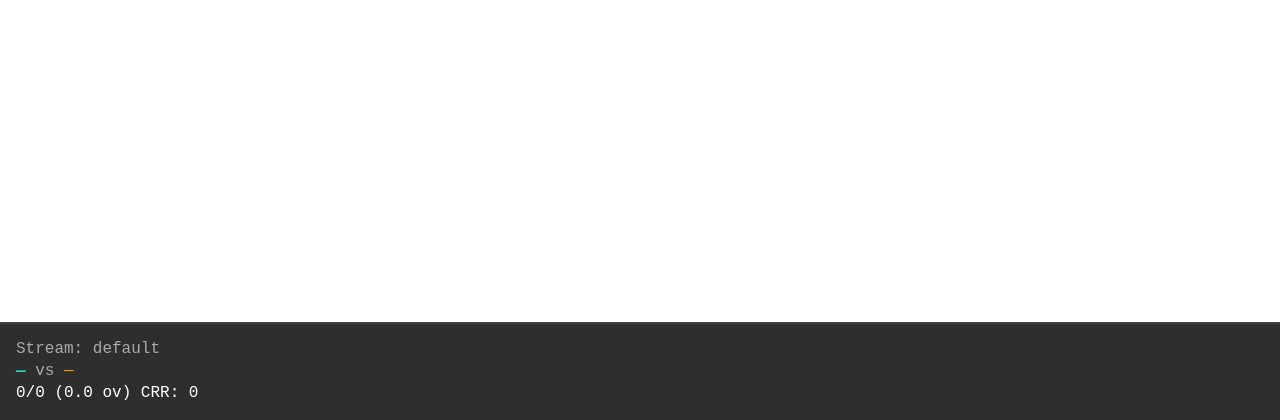
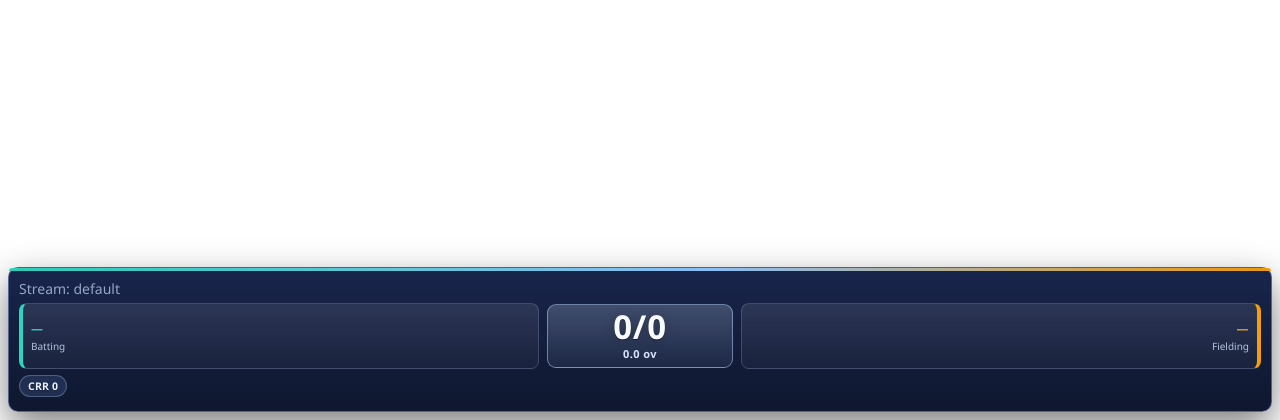
Before and after one commit to g-krish93/score, a Flask app: page / in a window 1280 px wide. Shown: the part 380-800 px from the top of the page. Run offline with Flask 3, Linux system fonts and the light colour scheme; data that the repository does not hold is empty.

Commit message:
Optimize overlay readability for OBS 1080p.
Tune the IPL-style lower-third for common 1080p stream compression with stronger contrast, heavier numeric rendering, and a full-width desktop treatment at large resolutions so scoreboard text remains legible in broadcast output.

Co-authored-by: Cursor <cursoragent@cursor.com>

```diff
--- a/templates/overlay.html
+++ b/templates/overlay.html
@@ -5,42 +5,182 @@
   <meta name="viewport" content="width=device-width,initial-scale=1">
   <title>Cricket Overlay</title>
   <style>
-    :root { --team1: #2dd4bf; --team2: #f59e0b; --bg: rgba(0,0,0,.82); --fg: #fff; --muted: #aaa; --overlay-scale: 1; }
-    body { margin: 0; padding: 0; background: transparent; font-family: "Courier New", Courier, monospace; }
-    #overlay { position: fixed; bottom: 0; left: 0; right: 0; background: var(--bg); color: var(--fg); padding: calc(12px * var(--overlay-scale)) calc(16px * var(--overlay-scale)); border-top: 2px solid rgba(255,255,255,.08); font-size: calc(16px * var(--overlay-scale)); }
-    .muted { color: #aaa; }
+    :root {
+      --team1: #2dd4bf;
+      --team2: #f59e0b;
+      --bg: rgba(5, 14, 38, 0.96);
+      --fg: #f8fbff;
+      --muted: #95a7c7;
+      --overlay-scale: 1;
+    }
+    body { margin: 0; padding: 0; background: transparent; font-family: "Segoe UI", Arial, sans-serif; }
+    #overlay {
+      position: fixed;
+      left: 8px;
+      right: 8px;
+      bottom: 8px;
+      background: linear-gradient(180deg, rgba(15, 28, 68, 0.96), var(--bg));
+      color: var(--fg);
+      border: 1px solid rgba(172, 199, 255, .42);
+      border-radius: 10px;
+      box-shadow: 0 14px 36px rgba(0,0,0,.5);
+      padding: calc(8px * var(--overlay-scale)) calc(10px * var(--overlay-scale));
+      font-size: calc(14px * var(--overlay-scale));
+    }
+    #overlay::before {
+      content: "";
+      position: absolute;
+      left: 0;
+      right: 0;
+      top: 0;
+      height: 3px;
+      border-radius: 10px 10px 0 0;
+      background: linear-gradient(90deg, var(--team1), #93c5fd 56%, var(--team2));
+      opacity: .95;
+    }
+    #stale { position: absolute; right: 12px; top: 8px; color: #ef4444; display: none; }
+    #flash { position: absolute; left: 12px; top: 8px; font-weight: 900; display: none; letter-spacing: .03em; }
+    .muted { color: var(--muted); }
+    .row { margin: 3px 0; white-space: pre-wrap; }
     .title { font-weight: 800; }
-    .section-title { color: #aaa; font-size: calc(12px * var(--overlay-scale)); letter-spacing: 1px; text-transform: uppercase; }
-    #stale { position: absolute; right: 16px; top: 8px; color: #ff4040; display: none; }
-    .row { margin: 4px 0; white-space: pre; }
-    .result { color: #22c55e; font-weight: 800; letter-spacing: .3px; }
+    .section-title { color: #9ab0d8; font-size: calc(10.5px * var(--overlay-scale)); letter-spacing: .1em; text-transform: uppercase; font-weight: 800; }
+    .result {
+      color: #22c55e;
+      font-weight: 800;
+      letter-spacing: .02em;
+      padding: 4px 8px;
+      border: 1px solid rgba(34,197,94,.35);
+      border-radius: 8px;
+      background: rgba(34,197,94,.11);
+    }
     .team1 { color: var(--team1); }
     .team2 { color: var(--team2); }
-    #flash { position: absolute; left: 16px; top: 8px; font-weight: 900; display: none; }
+    .score-pop { animation: pop .32s ease-out; display: inline-block; }
+    .score-strip {
+      display: grid;
+      grid-template-columns: minmax(130px,1fr) auto minmax(150px,1fr);
+      align-items: center;
+      gap: 8px;
+      margin-top: 5px;
+    }
+    .team-box {
+      min-height: 52px;
+      border-radius: 8px;
+      display: grid;
+      align-content: center;
+      gap: 2px;
+      padding: 6px 8px;
+      border: 1px solid rgba(175, 197, 236, .22);
+      background: linear-gradient(180deg, rgba(255,255,255,.09), rgba(255,255,255,.03));
+    }
+    .team-box.left { border-left: 4px solid var(--team1); }
+    .team-box.right { border-right: 4px solid var(--team2); text-align: right; }
+    .team-name { font-size: calc(12px * var(--overlay-scale)); font-weight: 900; letter-spacing: .04em; text-transform: uppercase; }
+    .team-sub { font-size: calc(10px * var(--overlay-scale)); color: #b4c3de; }
+    .main-score {
+      border-radius: 9px;
+      border: 1px solid rgba(190, 215, 255, .5);
+      background: linear-gradient(180deg, rgba(217, 235, 255, .22), rgba(140, 176, 230, .08));
+      text-align: center;
+      padding: 6px 12px;
+      min-width: 160px;
+    }
+    .score-big {
+      font-size: calc(33px * var(--overlay-scale));
+      line-height: .95;
+      font-weight: 950;
+      letter-spacing: .02em;
+      font-variant-numeric: tabular-nums;
+      text-shadow: 0 1px 0 rgba(0,0,0,.55), 0 0 10px rgba(0,0,0,.22);
+    }
+    .score-meta {
+      font-size: calc(11px * var(--overlay-scale));
+      color: #d7e4fb;
+      margin-top: 3px;
+      font-weight: 700;
+      letter-spacing: .04em;
+    }
+    .statline {
+      margin-top: 6px;
+      display: flex;
+      flex-wrap: wrap;
+      gap: 5px;
+    }
+    .pill {
+      border-radius: 999px;
+      border: 1px solid rgba(178, 201, 240, .3);
+      background: rgba(84, 118, 177, .24);
+      padding: 3px 8px;
+      font-size: calc(10.5px * var(--overlay-scale));
+      font-weight: 800;
+      color: #eaf1ff;
+      letter-spacing: .02em;
+      text-shadow: 0 1px 0 rgba(0,0,0,.35);
+    }
     #momentum { margin-top: 6px; display: flex; gap: 4px; flex-wrap: wrap; }
-    .mom { font-size: calc(11px * var(--overlay-scale)); border-radius: 999px; padding: calc(2px * var(--overlay-scale)) calc(6px * var(--overlay-scale)); background: rgba(255,255,255,.08); }
-    .mom.w { background: rgba(255,61,61,.25); }
-    .mom.f { background: rgba(240,192,64,.28); }
-    .mom.s { background: rgba(255,93,93,.28); }
-    .score-pop { animation: pop .35s ease-out; display: inline-block; }
-    #pressureWrap { margin-top: 4px; height: 6px; border-radius: 999px; background: rgba(255,255,255,.13); overflow: hidden; display: none; }
+    .mom {
+      font-size: calc(11px * var(--overlay-scale));
+      border-radius: 999px;
+      padding: calc(2px * var(--overlay-scale)) calc(7px * var(--overlay-scale));
+      border: 1px solid rgba(171, 193, 230, .23);
+      background: rgba(106, 138, 193, .24);
+      font-weight: 800;
+      text-shadow: 0 1px 0 rgba(0,0,0,.35);
+    }
+    .mom.w { background: rgba(239,68,68,.26); }
+    .mom.f { background: rgba(234,179,8,.24); }
+    .mom.s { background: rgba(249,115,22,.28); }
+    #pressureWrap { margin-top: 5px; height: 6px; border-radius: 999px; background: rgba(255,255,255,.15); overflow: hidden; display: none; }
     #pressureFill { height: 100%; width: 0%; transition: width .35s ease; background: linear-gradient(90deg,#22c55e,#eab308,#ef4444); }
-    .flash-4 { color: #f0c040; text-shadow: 0 0 8px rgba(240,192,64,.5); }
-    .flash-6 { color: #ff5d5d; text-shadow: 0 0 8px rgba(255,93,93,.6); }
-    .flash-w { color: #ff3d3d; text-shadow: 0 0 8px rgba(255,61,61,.6); }
-    .theme-neon { --bg: rgba(9, 11, 26, .92); --fg: #d6f6ff; --muted: #79a7b4; }
-    .theme-neon #overlay { border-top: 2px solid rgba(85, 245, 255, .5); box-shadow: 0 0 20px rgba(85,245,255,.2); }
-    .theme-minimal { --bg: rgba(0,0,0,.64); }
-    .theme-minimal #overlay { border-top: none; padding: 8px 12px; }
-    .density-compact #overlay { padding: 6px 10px; }
-    .density-compact .row { font-size: 12px; margin: 2px 0; }
-    @media (max-aspect-ratio: 10/16) {
-      #overlay { padding: 8px 10px; }
-      .row { font-size: 12px; margin: 2px 0; }
+    .flash-4 { color: #facc15; text-shadow: 0 0 8px rgba(250,204,21,.5); }
+    .flash-6 { color: #fb923c; text-shadow: 0 0 8px rgba(251,146,60,.6); }
+    .flash-w { color: #ef4444; text-shadow: 0 0 8px rgba(239,68,68,.65); }
+    .theme-neon { --bg: rgba(9,11,26,.96); --fg: #d6f6ff; --muted: #86a8b8; }
+    .theme-neon #overlay { border-color: rgba(85,245,255,.45); box-shadow: 0 0 20px rgba(85,245,255,.18); }
+    .theme-minimal { --bg: rgba(0,0,0,.78); }
+    .theme-minimal #overlay {
+      border-radius: 4px;
+      border-color: rgba(255,255,255,.12);
+      box-shadow: none;
+      left: 0;
+      right: 0;
+      bottom: 0;
+    }
+    .density-compact #overlay { padding: 5px 7px; }
+    .density-compact .score-big { font-size: calc(27px * var(--overlay-scale)); }
+    .density-compact .team-box { min-height: 44px; }
+    @media (max-width: 720px) {
+      .score-strip { grid-template-columns: 1fr; }
+      .team-box.right { text-align: left; border-right: 1px solid rgba(255,255,255,.14); border-left: 4px solid var(--team2); }
+      .main-score { min-width: 0; }
+    }
+    @media (min-width: 1600px) {
+      #overlay {
+        left: 0;
+        right: 0;
+        bottom: 0;
+        border-radius: 0;
+        border-left: none;
+        border-right: none;
+        border-bottom: none;
+        padding: 9px 16px;
+      }
+      #overlay::before { border-radius: 0; height: 4px; }
+      .score-strip {
+        grid-template-columns: minmax(170px,1fr) auto minmax(210px,1fr);
+        gap: 12px;
+      }
+      .team-name { font-size: 13px; }
+      .team-sub { font-size: 10.5px; }
+      .score-big { font-size: calc(38px * var(--overlay-scale)); }
+      .score-meta { font-size: calc(12px * var(--overlay-scale)); }
+      .pill { font-size: calc(11px * var(--overlay-scale)); padding: 4px 10px; }
+      .section-title { font-size: calc(11px * var(--overlay-scale)); }
+      .row { font-size: calc(15px * var(--overlay-scale)); }
     }
     @keyframes pop {
       0% { transform: scale(1.0); }
-      45% { transform: scale(1.12); }
+      45% { transform: scale(1.1); }
       100% { transform: scale(1.0); }
     }
   </style>
@@ -112,6 +252,33 @@
       setTimeout(() => { flash.style.display = "none"; }, 1200);
     }
 
+    function renderMainScore(data, resultRow) {
+      const scoreKey = `${data.runs}-${data.wickets}`;
+      const popClass = scoreKey !== lastScoreKey ? "score-pop" : "";
+      lastScoreKey = scoreKey;
+      const chasePill = data.innings === 2
+        ? `<span class="pill">Need ${text(data.runs_needed)} off ${text(data.balls_remaining)}b</span><span class="pill">RRR ${text(data.rrr)}</span>`
+        : `<span class="pill">CRR ${text(data.crr)}</span>`;
+      return (
+        resultRow +
+        `<div class="score-strip">` +
+          `<div class="team-box left">` +
+            `<div class="team-name team1">${text(data.batting_team)}</div>` +
+            `<div class="team-sub">Batting</div>` +
+          `</div>` +
+          `<div class="main-score">` +
+            `<div class="score-big ${popClass}">${text(data.runs)}/${text(data.wickets)}</div>` +
+            `<div class="score-meta">${text(data.overs_display)} ov</div>` +
+          `</div>` +
+          `<div class="team-box right">` +
+            `<div class="team-name team2">${text(data.bowling_team)}</div>` +
+            `<div class="team-sub">${data.innings === 2 ? `Target ${text(data.target)}` : "Fielding"}</div>` +
+          `</div>` +
+        `</div>` +
+        `<div class="statline">${chasePill}</div>`
+      );
+    }
+
     function renderOverlay(data) {
       setTheme(data);
       maybeFlash(data);
@@ -125,7 +292,7 @@
       if (panel === "batting") {
         const rows = (data.batting_squad || []).filter(p => p.status === "batting" || p.status === "out");
         if (!rows.length) { content.innerHTML = resultRow + '<div class="row section-title">BATTING</div><div class="row muted">— —</div>'; return; }
-        content.innerHTML = resultRow + '<div class="row section-title">BATTING</div>' + rows.map(p =>
+        content.innerHTML = renderMainScore(data, resultRow) + '<div class="row section-title">BATTING CARD</div>' + rows.map(p =>
           `<div class="row ${p.status === "out" ? "muted" : ""}">${pad(p.name)} ${p.runs} (${p.balls})</div>`
         ).join("");
         return;
@@ -133,7 +300,7 @@
       if (panel === "bowling") {
         const rows = (data.bowling_squad || []).filter(p => p.overs > 0 || p.balls > 0);
         if (!rows.length) { content.innerHTML = resultRow + '<div class="row section-title">BOWLING</div><div class="row muted">— —</div>'; return; }
-        content.innerHTML = resultRow + '<div class="row section-title">BOWLING</div>' + rows.map(p =>
+        content.innerHTML = renderMainScore(data, resultRow) + '<div class="row section-title">BOWLING CARD</div>' + rows.map(p =>
           `<div class="row ${p.name === data.current_bowler ? "" : "muted"}">${pad(p.name)} ${p.overs}.${p.balls}-${p.maidens || 0}-${p.runs}-${p.wickets}</div>`
         ).join("");
         return;
@@ -141,9 +308,8 @@
       if (panel === "chase") {
         if (data.innings !== 2) { content.innerHTML = resultRow + '<div class="row muted">— 2nd innings only —</div>'; return; }
         content.innerHTML =
-          resultRow +
-          `<div class="row"><span class="title">${text(data.batting_team)}</span> need ${text(data.runs_needed)} runs</div>` +
-          `<div class="row">from ${text(data.balls_remaining)} balls  RRR: ${text(data.rrr)}</div>`;
+          renderMainScore(data, resultRow) +
+          `<div class="statline"><span class="pill">${text(data.batting_team)} need ${text(data.runs_needed)} runs</span><span class="pill">from ${text(data.balls_remaining)} balls</span><span class="pill">RRR ${text(data.rrr)}</span></div>`;
         return;
       }
       if (panel === "fullscore") {
@@ -156,13 +322,11 @@
           ? bowlers.map(p => `<div class="row ${p.name === data.current_bowler ? "" : "muted"}">${pad(p.name)} ${p.overs}.${p.balls}-${p.maidens || 0}-${p.runs}-${p.wickets}</div>`).join("")
           : '<div class="row muted">— —</div>';
         const chaseLine = data.innings === 2
-          ? `<div class="row">T:${text(data.target)} Need ${text(data.runs_needed)} off ${text(data.balls_remaining)}b RRR:${text(data.rrr)}</div>`
-          : `<div class="row">CRR: ${text(data.crr)}</div>`;
+          ? `T:${text(data.target)} Need ${text(data.runs_needed)} off ${text(data.balls_remaining)}b RRR:${text(data.rrr)}`
+          : `CRR: ${text(data.crr)}`;
         content.innerHTML =
-          resultRow +
-          `<div class="row"><span class="title team1">${text(data.batting_team)}</span> <span class="muted">vs <span class="team2">${text(data.bowling_team)}</span></span></div>` +
-          `<div class="row">${text(data.runs)}/${text(data.wickets)} (${text(data.overs_display)} ov)</div>` +
-          chaseLine +
+          renderMainScore(data, resultRow) +
+          `<div class="row">${chaseLine}</div>` +
           `<div class="row section-title">Batting</div>` + batterRows +
           `<div class="row section-title">Bowling</div>` + bowlerRows;
         return;
@@ -188,7 +352,7 @@
           })
           .join(" ");
         content.innerHTML =
-          resultRow +
+          renderMainScore(data, resultRow) +
           `<div class="row section-title">Run worm (${text(data.batting_team)})</div>` +
           `<svg width="100%" viewBox="0 0 ${w} ${h}" preserveAspectRatio="none" style="display:block;max-width:100%;height:auto;">` +
           `<rect x="0" y="0" width="${w}" height="${h}" fill="rgba(255,255,255,.04)" rx="6"/>` +
@@ -197,23 +361,7 @@
           `<div class="row muted" style="font-size:calc(11px * var(--overlay-scale));">Cumulative runs after each logged over · RR ${text(data.over_only_run_rate)}</div>`;
         return;
       }
-      if (data.innings === 2) {
-        const scoreKey = `${data.runs}-${data.wickets}`;
-        const popClass = scoreKey !== lastScoreKey ? "score-pop" : "";
-        lastScoreKey = scoreKey;
-        content.innerHTML =
-          resultRow +
-          `<div class="row"><span class="title team1">${text(data.batting_team)}</span> <span class="muted">vs <span class="team2">${text(data.bowling_team)}</span></span></div>` +
-          `<div class="row"><span class="${popClass}">${text(data.runs)}/${text(data.wickets)}</span> (${text(data.overs_display)} ov) T:${text(data.target)} Need ${text(data.runs_needed)} off ${text(data.balls_remaining)}b</div>`;
-      } else {
-        const scoreKey = `${data.runs}-${data.wickets}`;
-        const popClass = scoreKey !== lastScoreKey ? "score-pop" : "";
-        lastScoreKey = scoreKey;
-        content.innerHTML =
-          resultRow +
-          `<div class="row"><span class="title team1">${text(data.batting_team)}</span> <span class="muted">vs <span class="team2">${text(data.bowling_team)}</span></span></div>` +
-          `<div class="row"><span class="${popClass}">${text(data.runs)}/${text(data.wickets)}</span> (${text(data.overs_display)} ov) CRR: ${text(data.crr)}</div>`;
-      }
+      content.innerHTML = renderMainScore(data, resultRow);
     }
 
     async function fetchScore() {
```
